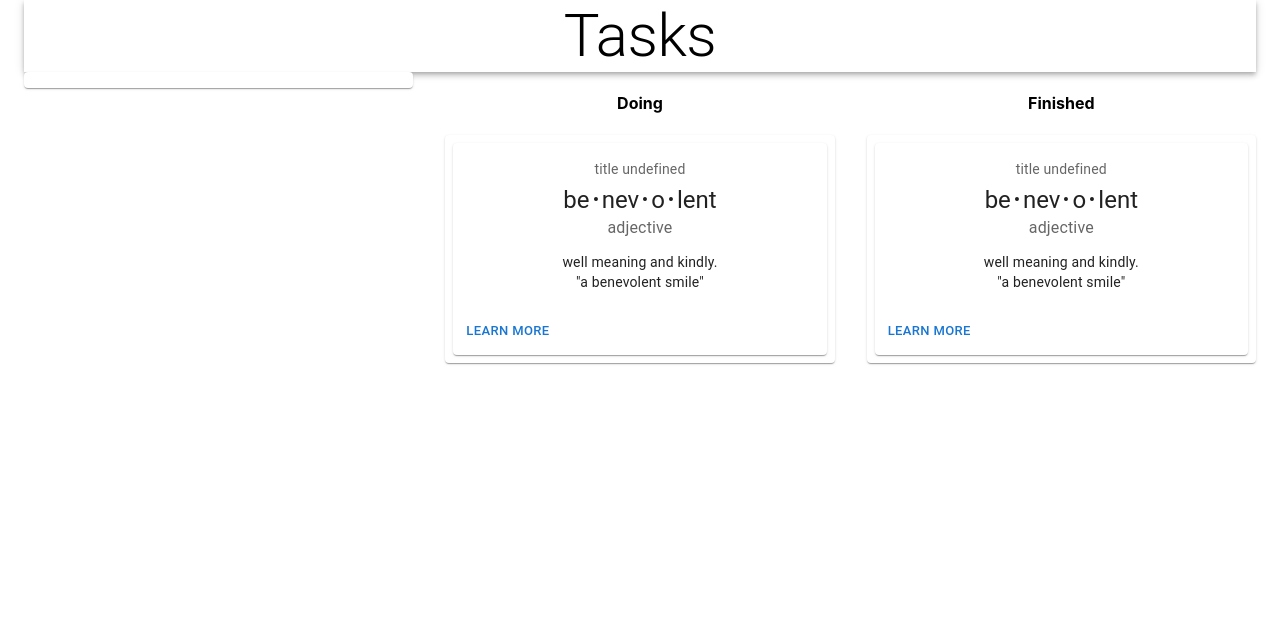
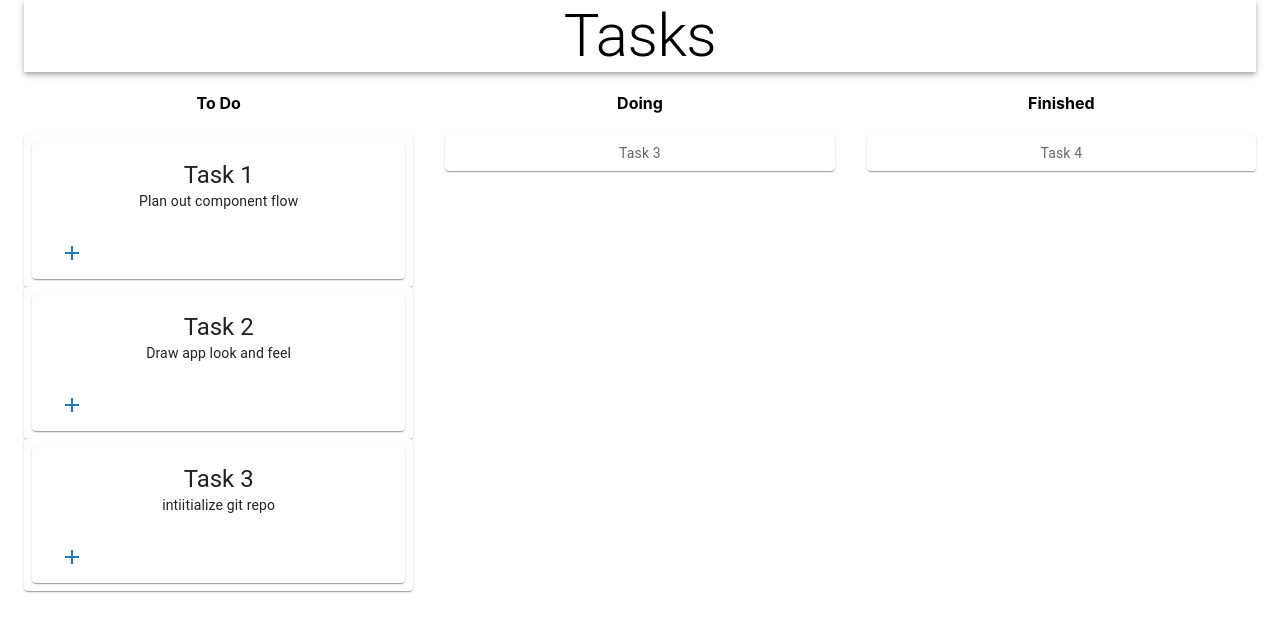
Before and after one commit to rkaufusi/PM-kanban, a React (Create React App) app in the folder client/: page / in a window 1280 px wide. Shown: the top 632 px of the page. Built offline with nearby package versions, Linux system fonts and the light colour scheme.

Commit message:
font end columns, rows, headers

```diff
--- a/client/package.json
+++ b/client/package.json
@@ -6,6 +6,8 @@
     "@emotion/react": "^11.7.0",
     "@emotion/styled": "^11.6.0",
     "@material-ui/core": "^4.12.3",
+    "@material-ui/icons": "^4.11.2",
+    "@mui/icons-material": "^5.2.0",
     "@mui/material": "^5.2.2",
     "@testing-library/jest-dom": "^5.15.1",
     "@testing-library/react": "^11.2.7",
--- a/client/src/App.js
+++ b/client/src/App.js
@@ -15,9 +15,9 @@ import {useState} from 'react';
 function App() {
   const classes = useStyles();
   const [taskList, setTaskList] = useState([
-    {column: "To Do", project: "React Project", title: "Task 1", dsecription: "Plan out component flow"},
-    {column: "To Do", project: "React Project", title: "Task 2", dsecription: "Draw app look and feel"},
-    {column: "To Do", project: "React Project", title: "Task 3", dsecription: "intiitialize git repo"},
+    {column: "To Do", project: "React Project", title: "Task 1", description: "Plan out component flow"},
+    {column: "To Do", project: "React Project", title: "Task 2", description: "Draw app look and feel"},
+    {column: "To Do", project: "React Project", title: "Task 3", description: "intiitialize git repo"},
   ]);
   return (
     <div className="App">
--- /dev/null
+++ b/client/src/components/column/icons.js
@@ -0,0 +1,24 @@
+import * as React from 'react';
+import Box from '@mui/material/Box';
+import { green } from '@mui/material/colors';
+import Icon from '@mui/material/Icon';
+
+function Icons() {
+  return (
+    <Box
+      sx={{
+        '& > :not(style)': {
+          m: 2,
+        },
+      }}
+    >
+      <Icon>add_circle</Icon>
+      <Icon color="primary">add_circle</Icon>
+      <Icon sx={{ color: green[500] }}>add_circle</Icon>
+      <Icon fontSize="small">add_circle</Icon>
+      <Icon sx={{ fontSize: 30 }}>add_circle</Icon>
+    </Box>
+  );
+}
+
+export default Icons;
--- a/client/src/components/column/taskCard.js
+++ b/client/src/components/column/taskCard.js
@@ -6,6 +6,8 @@ import CardContent from '@mui/material/CardContent';
 import Button from '@mui/material/Button';
 import Typography from '@mui/material/Typography';
 import {useEffect} from 'react';
+import Icons from './icons.js';
+import AddOutlinedIcon from '@mui/icons-material/AddOutlined';
 
 const bull = (
   <Box
@@ -16,31 +18,23 @@ const bull = (
   </Box>
 );
 
-export default function TaskCard({taskInfo}) {
-    console.log("taskInfo " + taskInfo);
+export default function TaskCard({info, desc}) {
+    console.log("info " + info);
 
   return (
       <>
     <Card sx={{ minWidth: 100 }}>
         <CardContent>
-        <Typography sx={{ fontSize: 14 }} color="text.secondary" gutterBottom>
-        {"title " + taskInfo}
-       </Typography>
        <Typography variant="h5" component="div">
-         be{bull}nev{bull}o{bull}lent
-       </Typography>
-       <Typography sx={{ mb: 1.5 }} color="text.secondary">
-         adjective
+         {info}
        </Typography>
        <Typography variant="body2">
-         well meaning and kindly.
-         <br />
-         {'"a benevolent smile"'}
+         {desc}
        </Typography>
        </CardContent>
 
       <CardActions>
-        <Button size="small">Learn More</Button>
+        <Button><AddOutlinedIcon/></Button>
       </CardActions>
     </Card>
     </>
--- a/client/src/components/column/taskColumn.js
+++ b/client/src/components/column/taskColumn.js
@@ -3,7 +3,8 @@ import { styled } from '@mui/material/styles';
 import Box from '@mui/material/Box';
 import Paper from '@mui/material/Paper';
 import Grid from '@mui/material/Grid';
-import TaskCard from './taskCard.js'
+import TaskCard from './taskCard.js';
+import {useState} from 'react';
 
 const Item = styled(Paper)(({ theme }) => ({
   ...theme.typography.body2,
@@ -11,30 +12,52 @@ const Item = styled(Paper)(({ theme }) => ({
   textAlign: 'center',
   color: theme.palette.text.secondary,
 }));
+//<TaskCard taskInfo={value.title}/>
+/*        {tasksList.map((value) => {
+            console.log(value.title);
+          <Item>{value.title}</Item>
 
+
+        })}*/
 export default function TaskColumn({tasksList}) {
-  console.log(tasksList)
+  tasksList.map((value) => {
+    console.log(value.title + ": " + value.description);
+  })
+  const [taskListOne, setTaskListOne] = useState([
+    {column: "To Do", project: "React Project", title: "Task 1", description: "Plan out component flow"},
+    {column: "To Do", project: "React Project", title: "Task 2", description: "Draw app look and feel"},
+    {column: "To Do", project: "React Project", title: "Task 3", description: "intiitialize git repo"},
+  ]);
+
 
   return (
     <Box sx={{ flexGrow: 1 }}>
       <Grid container spacing={4}>
         <Grid item xs={4}>
-        <Item>
-        {tasksList.map((value) => {
-            console.log(value.title);
+          <h4>To Do</h4>
+          {taskListOne.map((value) => {
+            console.log(value.title + ": " + value.description);
+            return (
+              <>
+                <Grid item xs={12}>
+                  <Item>
+                    <TaskCard info={value.title} desc={value.description}/>
+                  </Item>
+                </Grid>
+            </>
+            )
 
-            <TaskCard taskInfo={value.title}/>
+          })}
 
-        })}
-        </Item>
+
         </Grid>
         <Grid item xs={4}>
         <h4>Doing</h4>
-          <Item><TaskCard /></Item>
+          <Item>Task 3</Item>
         </Grid>
         <Grid item xs={4}>
         <h4>Finished</h4>
-        <Item><TaskCard /></Item>
+        <Item>Task 4</Item>
         </Grid>
       </Grid>
     </Box>
```
Also changed, not shown: 1 other file (tests, documents, lock files or other folders).
